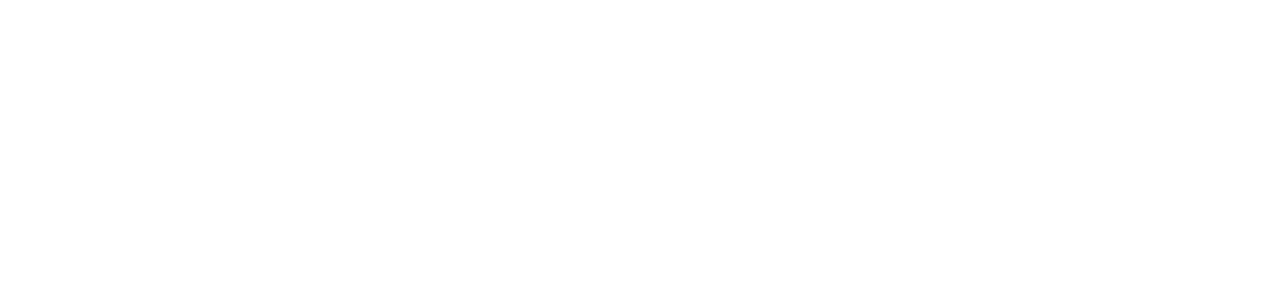
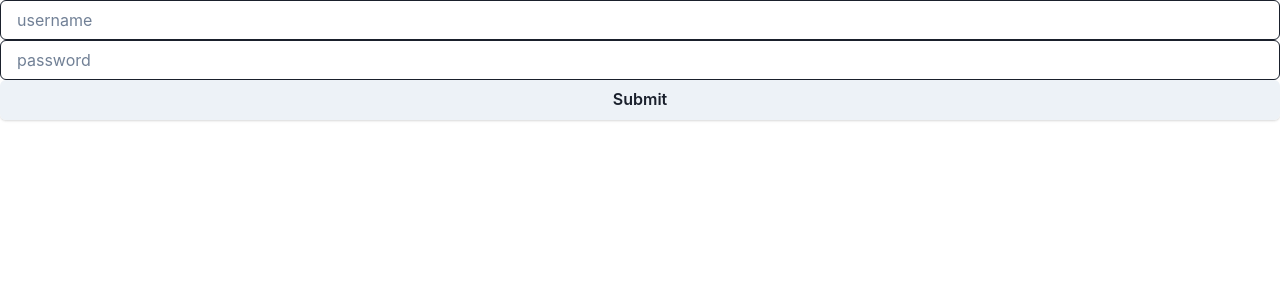
Before and after one commit to dsreagan/ecommerce-app, a React (Vite) app in the folder client/: page / in a window 1280 px wide. Shown: the top 300 px of the page. Built offline with nearby package versions, Linux system fonts and the light colour scheme.

Commit message:
Login and register

```diff
--- a/client/src/hooks/useRegisterUser.ts
+++ b/client/src/auth/login.ts
@@ -1,5 +1,4 @@
 import axios from "axios"
-import useLamaStore from "../store"
 
 // useRegisterUser({
 //   username: "example60",
@@ -9,42 +8,40 @@
 
 interface Props {
   username: string
-  email: string
   password: string
 }
 
-const useRegisterUser = ({ username, email, password }: Props) => {
-  const setUser = useLamaStore(s => s.setUser)
-
+const login = ({ username, password }: Props) => {
   const data = JSON.stringify({
     username: username,
-    email: email,
     password: password,
   })
 
   const config = {
     method: "post",
     maxBodyLength: Infinity,
-    url: `http://localhost:5000/api/auth/register`,
+    url: `https://hot-lama-api.onrender.com/api/auth/login`,
     headers: {
       "Content-Type": "application/json",
     },
     data: data,
   }
 
-  axios
+  return axios
     .request(config)
     .then((res) => {
-      setUser({
+      console.log(JSON.stringify(res.data))
+      return {
         id: res.data._id,
         username: res.data.username,
         email: res.data.email,
         isAdmin: res.data.isAdmin,
-      })
+        accessToken: res.data.accessToken,
+      }
     })
     .catch((error) => {
-      console.log(error)
+      throw new Error(error)
     })
 }
 
-export default useRegisterUser
+export default login
--- /dev/null
+++ b/client/src/components/AuthModal.tsx
@@ -0,0 +1,56 @@
+import { Button, Card, Input } from "@chakra-ui/react"
+import { ChangeEvent, useState } from "react"
+import login from "../auth/login"
+import useLamaStore from "../store"
+
+export default function AuthModal() {
+  const { user, setUser } = useLamaStore()
+  const [input, setInput] = useState({ username: "", password: "" })
+  const [error, setError] = useState(false)
+  const errorMessage = "Wrong username or password."
+
+  const handleChange = (event: ChangeEvent<HTMLInputElement>) => {
+    setError(false)
+    setInput((prev) => ({
+      ...prev,
+      [event.target.name]: event.target.value,
+    }))
+  }
+
+  const handleSubmit = () => {
+
+    // ! NEED TO CATCH AN ERROR HERE !
+
+    login({ username: input.username, password: input.password }).then(
+      (res) => {
+        setUser({
+          username: res?.username,
+          email: res?.email,
+          id: res?.id,
+          isAdmin: res?.isAdmin,
+          accessToken: res?.accessToken,
+        })
+      }
+    ).catch(() => setError(true))
+  }
+
+  return (
+    <Card>
+      <Input
+        placeholder="username"
+        name="username"
+        value={input.username}
+        onChange={handleChange}
+      />
+      <Input
+        placeholder="password"
+        name="password"
+        value={input.password}
+        onChange={handleChange}
+      />
+      <Button onClick={handleSubmit}>Submit</Button>
+      {user?.username}
+      {error && <p>{errorMessage}</p>}
+    </Card>
+  )
+}
--- a/client/src/entities/User.ts
+++ b/client/src/entities/User.ts
@@ -3,4 +3,5 @@
   username: string
   email: string
   isAdmin: boolean
+  accessToken: string
 }
--- a/client/src/pages/HomePage.tsx
+++ b/client/src/pages/HomePage.tsx
@@ -1,8 +1,10 @@
-import useLamaStore from "../store"
+import AuthModal from "../components/AuthModal"
 
 export default function HomePage() {
-  const user = useLamaStore((s) => s.user)
 
-
-  return <div>{user?.id}</div>
+  return (
+    <>
+      <AuthModal />
+    </>
+  )
 }
--- a/client/src/store.ts
+++ b/client/src/store.ts
@@ -4,8 +4,8 @@
 
 interface LamaStore {
   user?: User
+  setUser: (user: User) => void
   cart: Cart
-  setUser: (user: User) => void
   setCart: (cart: Cart) => void
 }
 
```
Also changed, not shown: client/src/auth/register.ts (added, +49 -0 lines).
